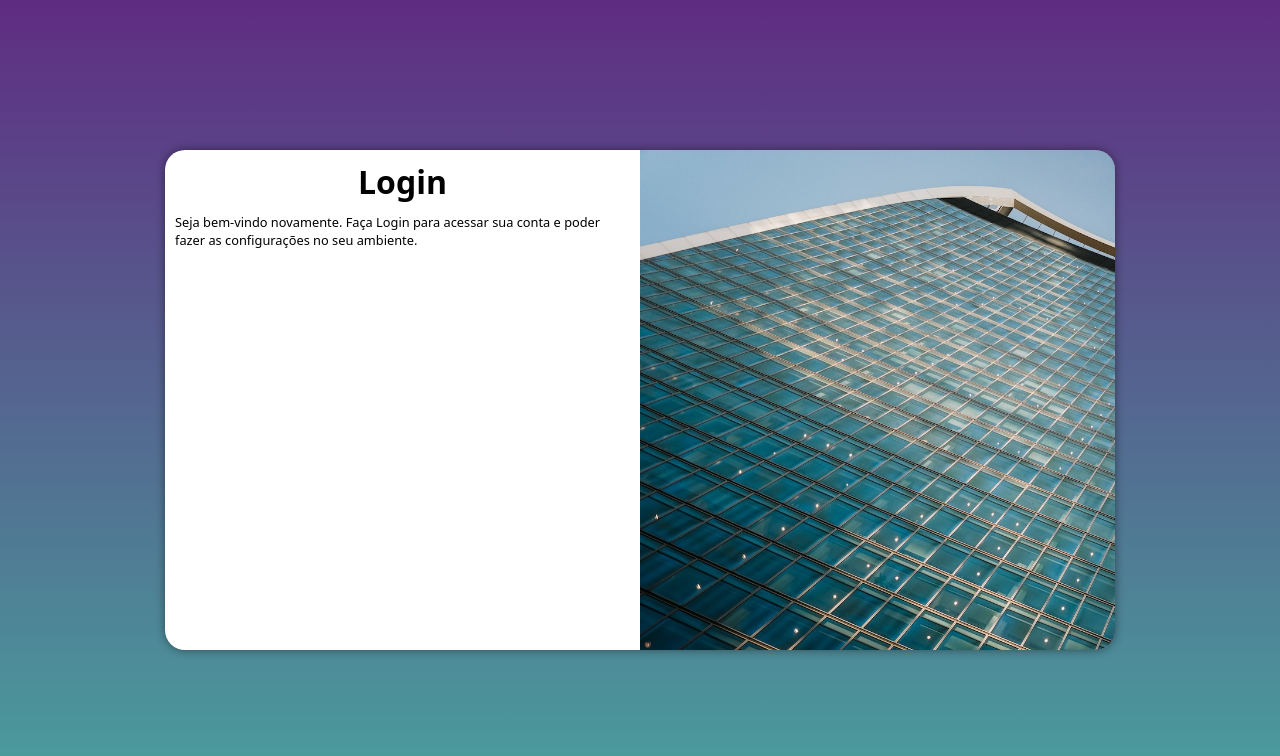
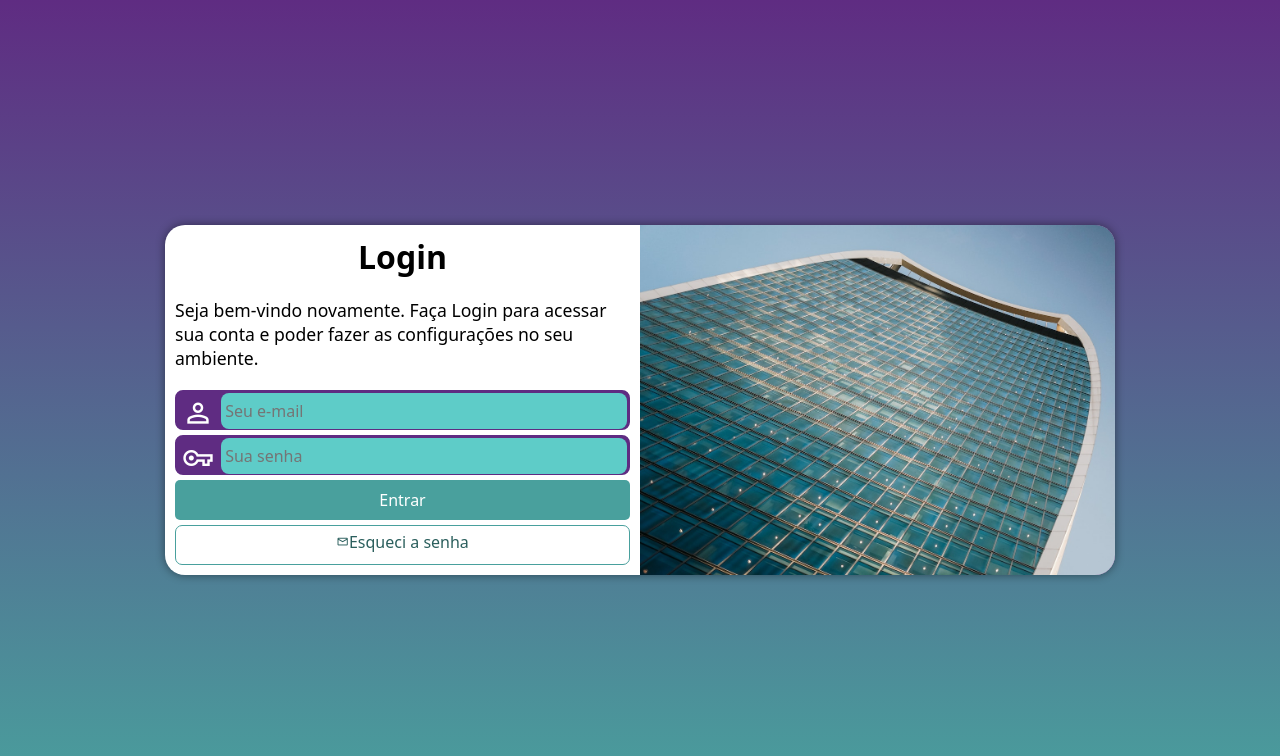
Before and after one commit to Raphaeldag/projeto-login, a plain HTML site: page index.html in a window 1280 px wide. Drawn offline with nearby package versions, Linux system fonts and the light colour scheme.

Commit message:
finalizando projeto login

```diff
--- a/estilos/media-query.css
+++ b/estilos/media-query.css
@@ -7,6 +7,7 @@
 
     section#login {
         width: 80vw;
+        height: 280px;
     }
 
     section#login > div#imagem {
@@ -29,6 +30,7 @@
 
     section#login {
         width: 950px;
+        height: 350px;
     }
 
     section#login > div#imagem {
@@ -45,4 +47,9 @@
     div#formulario > h1 {
         font-size: 2em;
     }
+
+    div#formulario > p {
+        font-size: 1.1em;
+        margin: 20px 0px;
+    }
 }
--- a/estilos/style.css
+++ b/estilos/style.css
@@ -29,15 +29,15 @@ section#login {
     position: absolute;
     top: 50%;
     left: 50%;
-    transform: translate(-50%, -50%);
 
     background-color: white;
     width: 250px;
-    height: 500px;
+    height: 515px;
     border-radius: 20px;
     overflow: hidden;
     box-shadow: 0px 0px 10px rgba(0, 0, 0, 0.450);
 
+    transform: translate(-50%, -50%);
     transition: width 0.3s, height 0.3s;
 }
 
@@ -61,3 +61,79 @@ div#formulario > h1 {
 div#formulario > p {
     font-size: 0.8em;
 }
+
+form > div.campo {
+    background-color: #5f2c82;
+    border: 2px solid #5f2c82;
+    display: block;
+    width: 100%;
+    height: 40px;
+    border-radius: 8px;
+    margin: 5px 0px;
+}
+
+div.campo > label {
+    display: none;
+}
+
+div.campo > span {
+    color: white;
+    font-size: 2em;
+    width: 40px;
+    padding: 5px;
+}
+
+div.campo > input {
+    background-color: #5eccc8;
+    font-size: 1em;
+    width: calc(100% - 45px);
+    height: 100%;
+    border: 0px;
+    border-radius: 8px;
+    padding: 4px;
+    transform: translateY(-12px);
+}
+
+div.campo > input:focus-within {
+    background-color: white;
+}
+
+form > input[type=submit] {
+    display: block;
+    font-size: 1em;
+    width: 100%;
+    height: 40px;
+    background-color: #49a09d;
+    color: white;
+    border: none;
+    border-radius: 5px;
+    cursor: pointer;
+}
+
+form >input[type=submit]:hover {
+    background-color: #2b5f5d;
+    cursor: pointer;
+}
+
+form > a.botao {
+    display: block;
+    text-align: center;
+    font-size: 1em;
+    width: 100%;
+    height: 40px;
+    padding-top: 5px;
+    margin-top: 5px;
+    background-color: white;
+    color: #2b5f5d;
+    border: 1px solid #49a09d;
+    border-radius: 7px;
+    text-decoration: none;
+}
+
+form > a.botao:hover {
+    background-color: #49a09d;
+}
+
+form > a.botao > span {
+    font-size: 0.8em;
+}
--- a/index.html
+++ b/index.html
@@ -4,6 +4,7 @@
     <meta charset="UTF-8">
     <meta http-equiv="X-UA-Compatible" content="IE=edge">
     <meta name="viewport" content="width=device-width, initial-scale=1.0">
+    <link rel="stylesheet" href="https://fonts.googleapis.com/css2?family=Material+Symbols+Outlined:opsz,wght,FILL,GRAD@20..48,100..700,0..1,-50..200" />
     <link rel="stylesheet" href="estilos/style.css">
     <link rel="stylesheet" href="estilos/media-query.css">
     <title>Login</title>
@@ -20,7 +21,21 @@
 
                 <p>Seja bem-vindo novamente. Faça Login para acessar sua conta e poder fazer as configurações no seu ambiente.</p>
 
-                <form action="login.php" method="post"></form>
+                <form action="login.php" method="post" autocomplete="on">
+                    <div class="campo">
+                        <span class="material-symbols-outlined">person</span>
+                        <input type="email" name="login" id="ilogin" placeholder="Seu e-mail" autocomplete="email" required maxlength="30">
+                        <label for="ilogin">Login</label>
+                    </div>
+
+                    <div class="campo">
+                        <span class="material-symbols-outlined">vpn_key</span>
+                        <input type="password" name="senha" id="isenha" placeholder="Sua senha" autocomplete="current-password" required minlength="8" maxlength="20">
+                        <label for="isenha">Senha</label>
+                    </div>
+                    <input type="submit" value="Entrar">
+                    <a href="esqueci.html" class="botao"><span class="material-symbols-outlined">mail</span>Esqueci a senha</a>
+                </form>
             </div>
         </section>
     </main>
```
